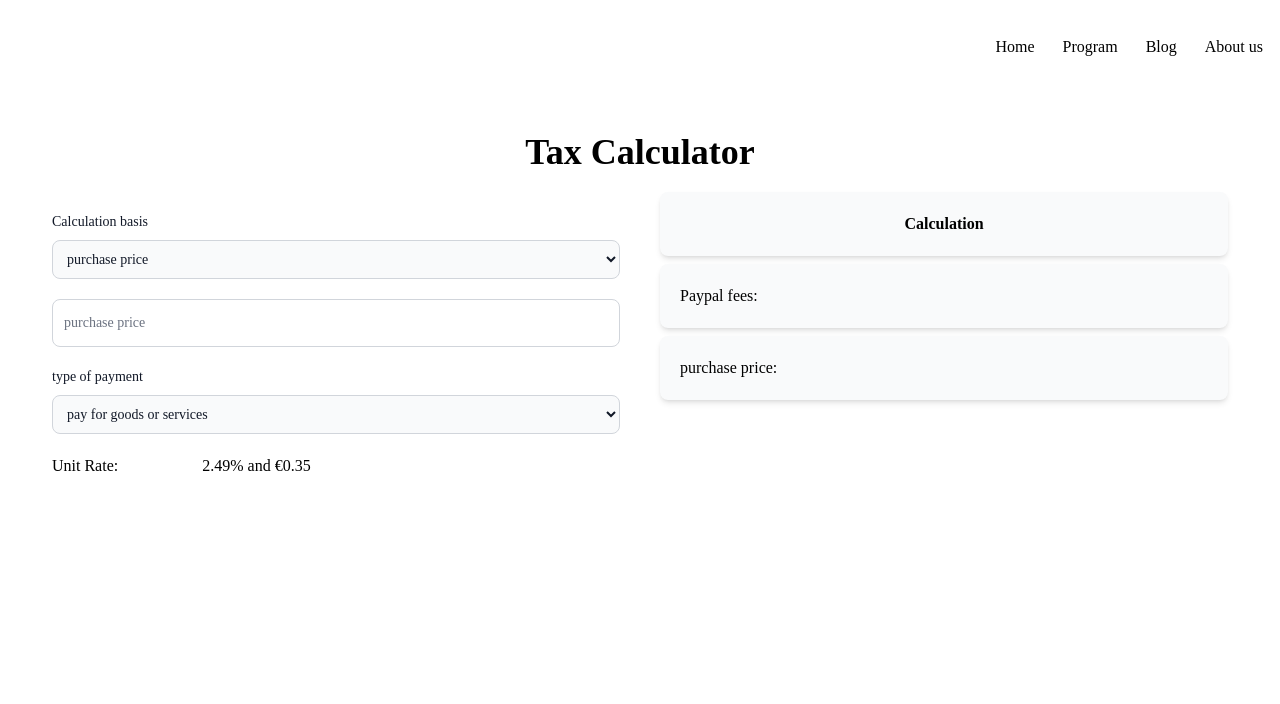
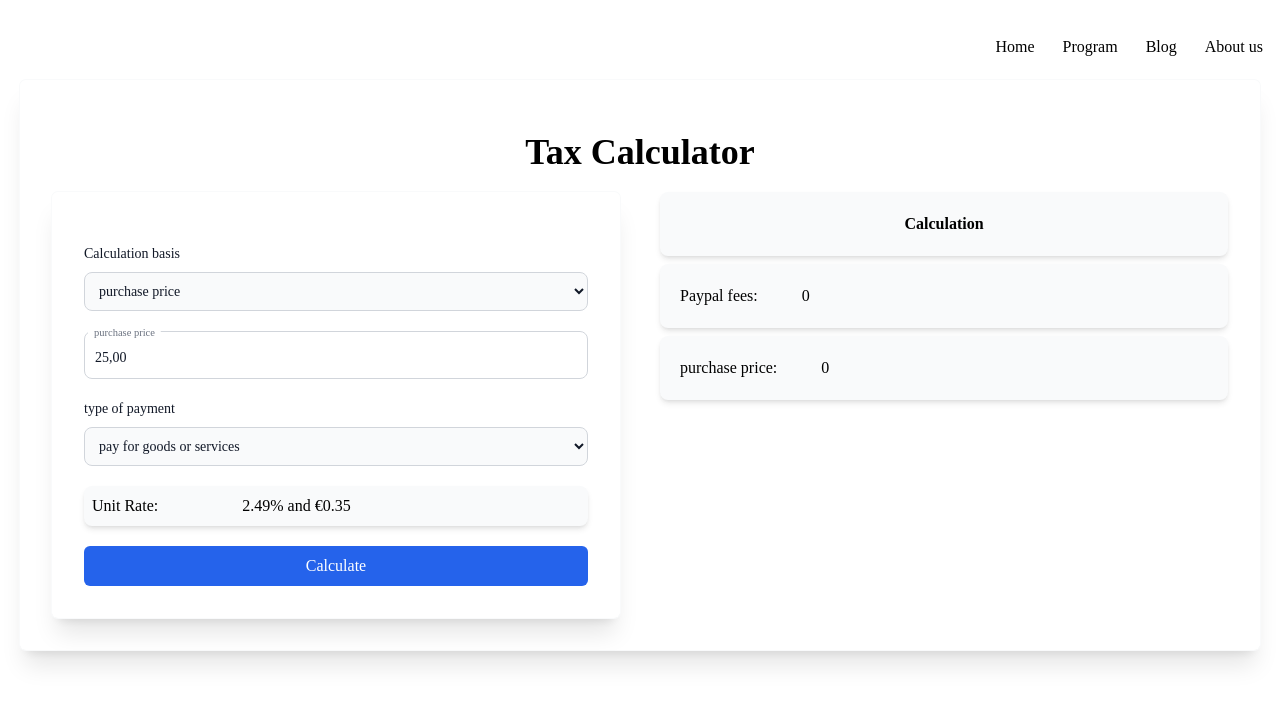
Before and after one commit to MdTanvirHassan/Fees-calculator-for-customers, a Next.js app: page / in a window 1280 px wide. Shown: the top 704 px of the page. Built offline with nearby package versions, Linux system fonts and the light colour scheme.

Commit message:
Update Calculator.jsx

```diff
--- a/components/Calculator.jsx
+++ b/components/Calculator.jsx
@@ -1,12 +1,58 @@
-import React from "react";
+import React, { useState } from "react";
 
 const Calculator = () => {
+  const [amount, setAmount] = useState(0);
+  const [interest, setInterest] = useState(0);
+  const [time, setTime] = useState(0);
+  const [emi, setEmi] = useState(0);
+  const [totalinterest, setTotalinterest] = useState(0);
+  const [principal, setPrincipal] = useState(0);
+
+  const handlePrincipalchange = (event) => {
+    setPrincipal(event.target.value);
+  };
+  const handleInterestchange = (event) => {
+    setInterest(event.target.value);
+  };
+  const handleTimechange = (event) => {
+    setTime(event.target.value);
+  };
+
+  const calculateLoan = () => {
+    if (principal > 0 && interest > 0 && time > 0) {
+      let p = parseFloat(principal);
+      let r = parseFloat(interest);
+      let n = parseFloat(time);
+
+      let actualRate = parseFloat(r / 12 / 100);
+
+      let calcemi =
+        p *
+        actualRate *
+        (Math.pow(1 + actualRate, n) / (Math.pow(1 + actualRate, n) - 1));
+
+      setEmi(Math.round(calcemi));
+      setAmount(Math.round(calcemi * n));
+      setTotalinterest(Math.round(calcemi * n - p));
+    } else {
+      toast.error("Amount, Interest and Period must be greater than 0!", {
+        position: "top-right",
+        autoClose: 5000,
+        hideProgressBar: true,
+        toastId: "id",
+        closeOnClick: true,
+        pauseOnHover: true,
+        draggable: true,
+        progress: undefined,
+      });
+    }
+  };
   return (
     <div className="container max-w-[1240px] m-auto py-20">
-      <div className="p-8">
+      <div className="p-8 bg-white/10 z-10 backdrop-filter backdrop-blur-lg shadow-xl rounded-md ring-1 ring-gray-50">
         <h2 className="text-center py-5">Tax Calculator</h2>
         <div className="grid md:grid-cols-2 gap-10">
-          <form className="">
+          <form className="p-8 bg-white/10 z-10 backdrop-filter backdrop-blur-lg shadow-xl rounded-md ring-1 ring-gray-50">
             <div className="py-5">
               <label
                 htmlFor="countries"
@@ -24,6 +70,7 @@ const Calculator = () => {
             <div className="relative">
               <input
                 type="text"
+                defaultValue={'25,00'}
                 id="floating_outlined"
                 className="block px-2.5 pb-2.5 pt-4 w-full text-sm text-gray-900 bg-transparent rounded-lg border border-gray-300 appearance-none focus:outline-none focus:ring-0 focus:border-blue-600 peer"
                 placeholder=" "
@@ -50,18 +97,28 @@ const Calculator = () => {
                 <option value="">Payment with dealer conditions</option>
               </select>
             </div>
-            <div className="justify-evenly">
+            <div className="justify-evenly mb-5 bg-gray-50 rounded-lg shadow-md p-2">
               <span>Unit Rate: </span>
               <span className="ml-20">2.49% and €0.35</span>
             </div>
+            <div
+              type="button"
+              className="bg-blue-600 text-white text-center py-2 px-3 hover:bg-blue-500 rounded-md">
+              Calculate
+            </div>
           </form>
           <div className="right space-y-2">
-            <h3 className="text-center bg-gray-50 rounded-lg shadow-md p-5">Calculation</h3>
-            <div className="bg-gray-50 rounded-lg shadow-md p-5">Paypal fees: <span className="ml-10"></span> </div>
-            <div className="bg-gray-50 rounded-lg shadow-md p-5">purchase price: <span className="ml-10"></span> </div>
+            <h3 className="text-center bg-gray-50 rounded-lg shadow-md p-5">
+              Calculation
+            </h3>
+            <div className="bg-gray-50 rounded-lg shadow-md p-5">
+              Paypal fees: <span className="ml-10">{interest}</span>
+            </div>
+            <div className="bg-gray-50 rounded-lg shadow-md p-5">
+              purchase price: <span className="ml-10">{amount}</span>
+            </div>
+          </div>
         </div>
-        </div>
-
       </div>
     </div>
   );
```
